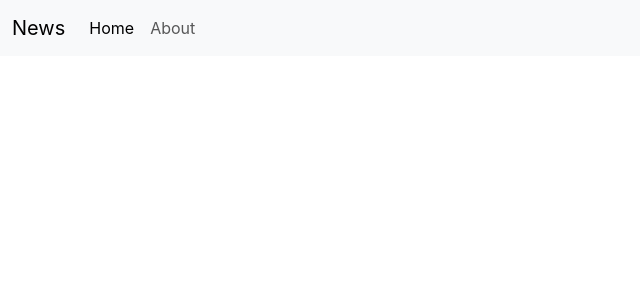
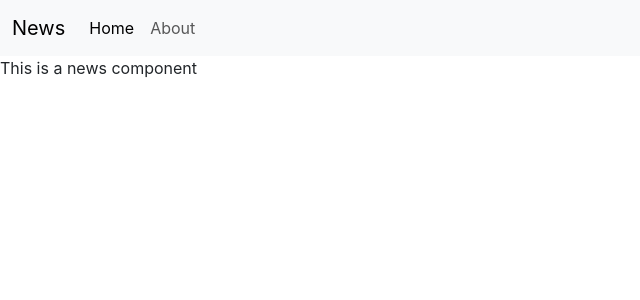
Before and after one commit to nishanlimbuchemjong/React-JS-Full-Beginner-s-Practice, a React (Create React App) app: page / in a window 1280 px wide. Shown: the top 300 px of the page, without its empty margins (0-640 px from the left). Built offline with nearby package versions, Linux system fonts and the light colour scheme.

Commit message:
News component added

```diff
--- a/src/App.js
+++ b/src/App.js
@@ -2,12 +2,14 @@
 
 import React, { Component } from 'react'
 import NavBar from './components/NavBar';
+import News from './components/News';
 
 export default class App extends Component {
   render() {
     return (
       <div>
         <NavBar/>
+        <News/>
       </div>
     )
   }
--- /dev/null
+++ b/src/components/News.js
@@ -0,0 +1,13 @@
+import React, { Component } from 'react'
+
+export class news extends Component {
+  render() {
+    return (
+      <div>
+        This is a news component
+      </div>
+    )
+  }
+}
+
+export default news
```
